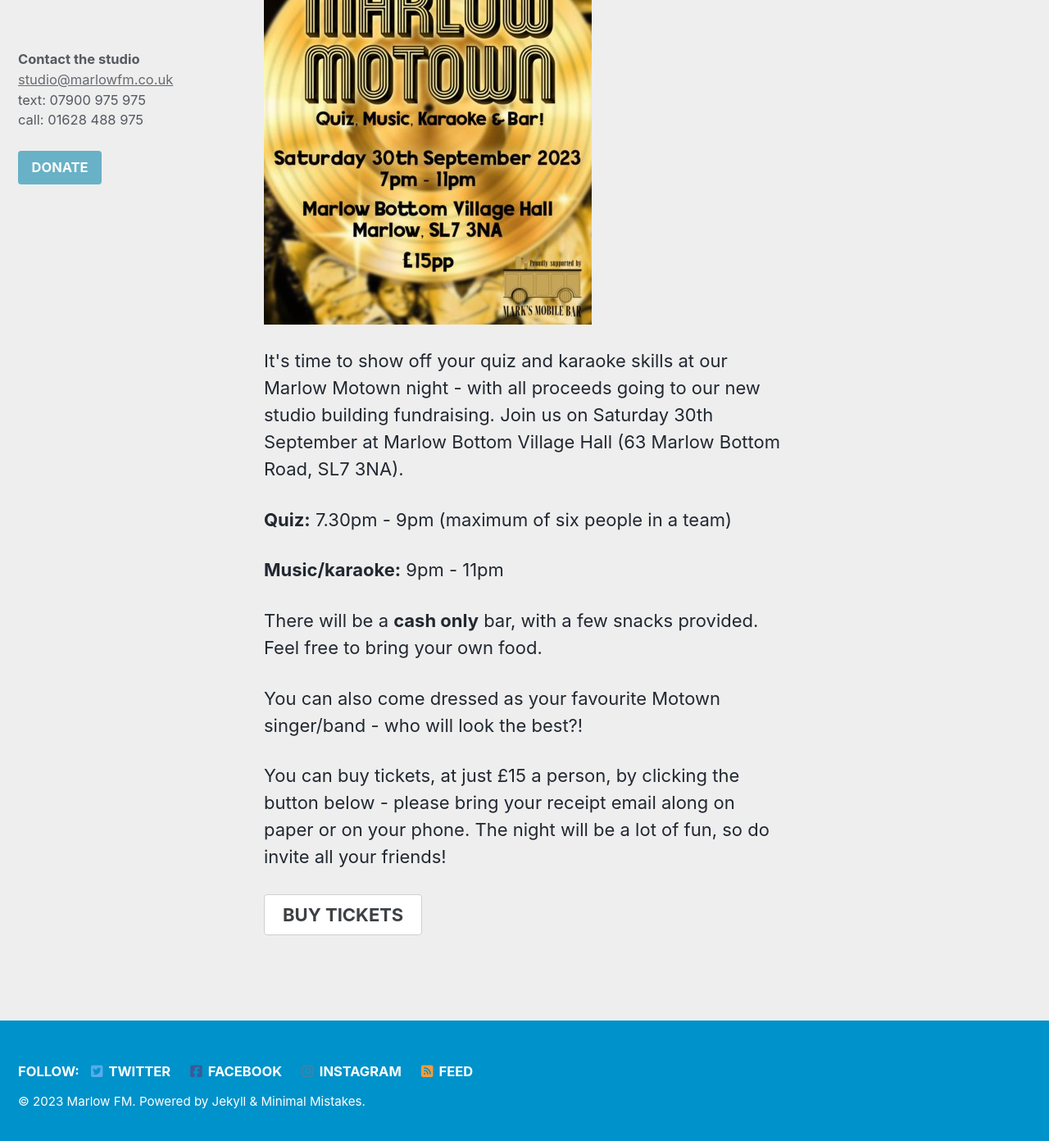
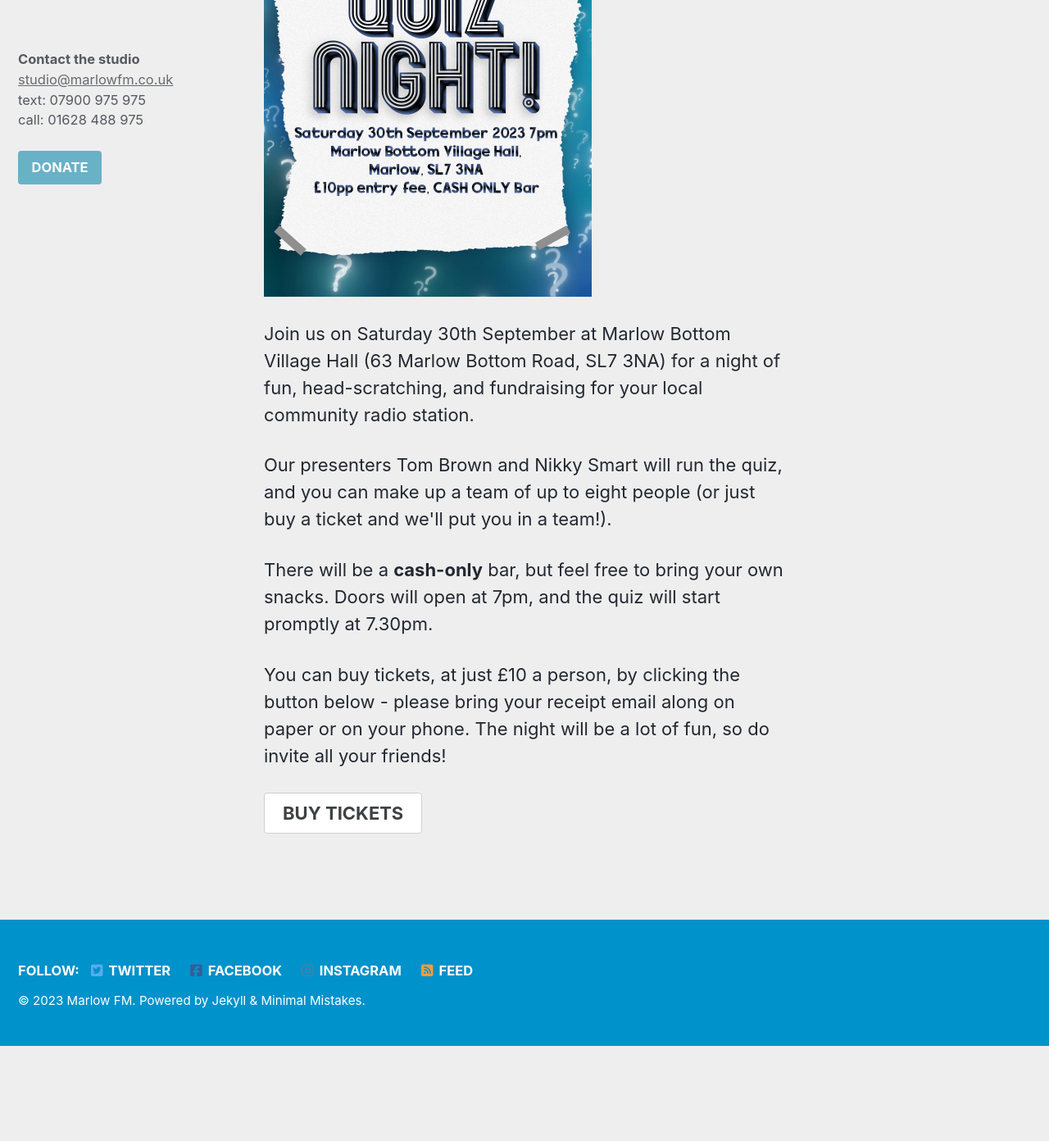
Before and after one commit to marlowfm/marlowfm.github.io, a Jekyll site: the page built from _pages/marlow-motown.html, in a window 1280 px wide and 1400 px high, scrolled down 343 px. Shown: the top 1392 px of the window at 82% size. Built offline with Jekyll 4.4.1, drawn with Linux system fonts in a browser that asks for light colours; cached includes are drawn as plain includes; nearby versions of some CDN libraries; after the commit the page ends 1619 px from its top, so only the background shows below that; some of the changed text lies outside the part shown.

Commit message:
Turn 'Marlow Motown' into 'Quiz Night'

```diff
--- a/_pages/donate-new-home.html
+++ b/_pages/donate-new-home.html
@@ -74,8 +74,8 @@ sidebar:
 	</tr>
 	<tr>
 		<td>Sat 30th September, Marlow Bottom Village Hall</td>
-		<td><b>Quiz and karaoke night</b></td>
-		<td><a href="/motown">Get more details.</a></td>
+		<td><b>Quiz Night</b></td>
+		<td><a href="/quiz">Get more details.</a></td>
 	</tr>
 </table>
 
--- a/_pages/marlow-motown.html
+++ b/_pages/marlow-motown.html
@@ -1,46 +1,42 @@
 ---
 published: true
 layout: single
-title: "Marlow Motown: A Marlow FM Fundraiser"
-permalink: /motown/
+title: "Quiz Night: A Marlow FM Fundraiser"
+permalink: /quiz/
 sidebar:
   - text: "**Contact the studio**<br>[studio@marlowfm.co.uk](mailto:studio@marlowfm.co.uk)<br>text: 07900 975 975<br>call: 01628 488 975<br><br>[DONATE](/donate/){: .btn .btn--info .btn--large}"
 ---
 
-<img src="/assets/images/other/marlow-motown.jpg" alt="Marlow Motown" />
+<img src="/assets/images/other/mfm-quiz-night.png" alt="Marlow FM Quiz Night" />
 
 <p></p>
 
 <p>
-	It's time to show off your quiz and karaoke skills at our Marlow Motown night
-	- with all proceeds going to our new studio building fundraising. Join us on
-	Saturday 30th September at Marlow Bottom Village Hall (63 Marlow Bottom Road,
-	SL7 3NA).
-</p>
-
-<p><b>Quiz:</b> 7.30pm - 9pm (maximum of six people in a team)</p>
-
-<p><b>Music/karaoke:</b> 9pm - 11pm</p>
-
-<p>
-	There will be a <b>cash only</b> bar, with a few snacks provided. Feel free to
-	bring your own food.
+	Join us on Saturday 30th September at Marlow Bottom Village Hall (63 Marlow
+	Bottom Road, SL7 3NA) for a night of fun, head-scratching, and fundraising for
+	your local community radio station.
 </p>
 
 <p>
-	You can also come dressed as your favourite Motown singer/band - who will look
-	the best?!
+	Our presenters Tom Brown and Nikky Smart will run the quiz, and you can make
+	up a team of up to eight people (or just buy a ticket and we'll put you in a
+	team!).
 </p>
 
 <p>
-	You can buy tickets, at just £15 a person, by clicking the button below -
+	There will be a <b>cash-only</b> bar, but feel free to bring your own snacks.
+	Doors will open at 7pm, and the quiz will start promptly at 7.30pm.
+</p>
+
+<p>
+	You can buy tickets, at just £10 a person, by clicking the button below -
 	please bring your receipt email along on paper or on your phone. The night
 	will be a lot of fun, so do invite all your friends!
 </p>
 
 <button
 	class="btn btn--inverse btn--large"
-	onclick="window.open('https://buy.stripe.com/eVa02Ecob0nuezK8wy','_blank')"
+	onclick="window.open('https://buy.stripe.com/aEU3eQ4VJfiogHS28c','_blank')"
 >
 	BUY TICKETS
 </button>
```
Also changed, not shown: assets/images/other/mfm-quiz-night.png (added).
